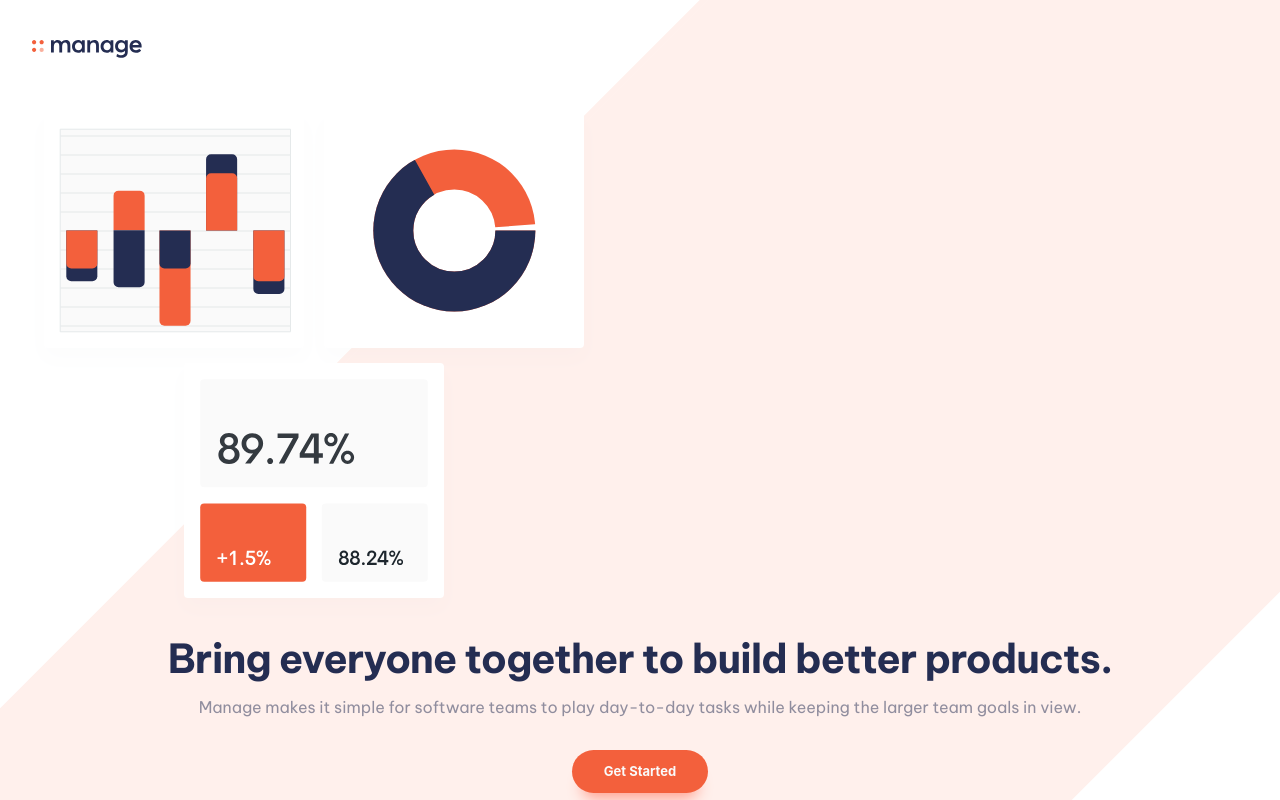
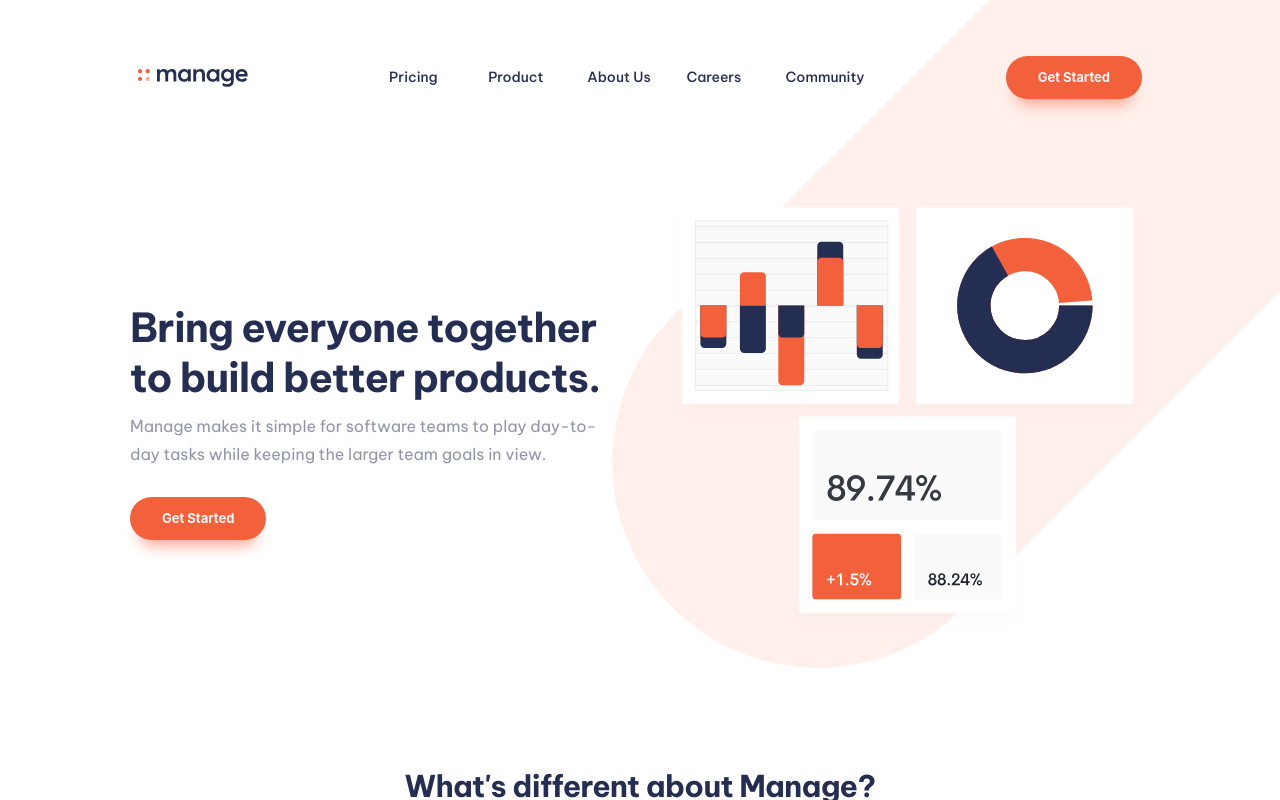
Before and after one commit to kpav33/manage-landing-page, a Next.js app: page / in a window 1280 px wide. Shown: the top 800 px of the page. Built offline with nearby package versions, Linux system fonts and the light colour scheme.

Commit message:
Add desktop styling for banner and header

```diff
--- a/components/Banner/Banner.module.css
+++ b/components/Banner/Banner.module.css
@@ -6,11 +6,45 @@
     background-position: top -130px right -140px, bottom left 250px;
 }
 
+@media only screen and (min-width: 992px) {
+    .container {
+        padding: 56px 130px 120px 130px;
+        background-image: url("/bg-tablet-pattern.svg");
+        background-repeat: no-repeat;
+        background-size: 60%;
+        background-position: top -100px right -100px;
+    }
+
+    .container > div {
+        display: grid;
+        grid-template: auto / 1fr 1fr;
+        gap: 50px;
+        max-width: 1440px;
+        margin: 0 auto;
+    }
+
+    .imageContainer {
+        grid-row: 1;
+        grid-column: 2;
+    }
+}
+
 .bannerTextContainer {
     display: flex;
     flex-direction: column;
     justify-content: center;
     align-items: center;
+    text-align: center;
+}
+
+@media only screen and (min-width: 992px) {
+    .bannerTextContainer {
+       justify-content: center;
+       align-items: flex-start;
+       text-align: left;
+       grid-column: 1;
+       grid-row: 1;
+    }
 }
 
 .bannerHeading {
@@ -18,14 +52,14 @@
     font-weight: 700;
     line-height: 50px;
     letter-spacing: -1px;
-    text-align: center;
+    /* text-align: center; */
 }
 
 .bannerText {
     font-size: 16px;
     font-weight: 300;
     line-height: 28px;
-    text-align: center;
+    /* text-align: center; */
     opacity: 0.5;
     margin: 9px 0px 29px 0px;
 }
@@ -40,4 +74,12 @@
     background-color: #F3603C;
     border: none;
     box-shadow: 0px 15px 15px -10px #FF9F8E;
+    transition: all 0.5s;
 }
+
+@media only screen and (min-width: 992px) {
+    .bannerButton:hover {
+        background-color: #F98F75;
+        cursor: pointer;
+    }
+}
--- a/components/Banner/index.js
+++ b/components/Banner/index.js
@@ -9,12 +9,15 @@ export default function Banner() {
   return (
     <section className={styles.container}>
       <Header />
+      <div>
+        <div className={styles.imageContainer}>
           <Image
             src="/illustration-intro.svg"
             width={580}
             height={525}
             alt="Banner"
           />
+        </div>
         <div className={styles.bannerTextContainer}>
           <h1 className={styles.bannerHeading}>
             Bring everyone together to build better products.
@@ -25,6 +28,7 @@ export default function Banner() {
           </p>
           <button className={styles.bannerButton}>Get Started</button>
         </div>
+      </div>
     </section>
   );
 }
--- a/components/Header/Header.module.css
+++ b/components/Header/Header.module.css
@@ -48,7 +48,28 @@
     padding-bottom: 24px;
 }
 
+.desktopMenuContainer {
+    display: none;
+}
+
+.menuButton {
+    display: none;
+    transition: all 0.5s;
+}
+
 @media only screen and (min-width: 992px) {
+    .menuButton:hover {
+        background-color: #F98F75;
+        cursor: pointer;
+    }
+}
+
+@media only screen and (min-width: 992px) {
+    .container {
+        max-width: 1440px;
+        margin: 0 auto 100px auto;
+    }
+
     .hamburgerContainer {
         display: none;
     }
@@ -56,4 +77,30 @@
     .mobileMenuContainer {
         display: none;
     }
+
+    .desktopMenuContainer {
+        display: block;
+    }
+
+    .desktopMenuContainer ul {
+        display: grid;
+        grid-template: 1fr / repeat(5, 1fr);
+        gap: 20px;
+        font-weight: 500;
+        font-size: 14px;
+        line-height: 19px;
+    }
+
+    .menuButton {
+        display: block;
+        font-size: 13px;
+        font-weight: 700;
+        line-height: 19px;
+        color: var(--lightGray);
+        padding: 12px 32px;
+        border-radius: 22px;
+        background-color: #F3603C;
+        border: none;
+        box-shadow: 0px 15px 15px -10px #ff9f8e;
+    }
 }
--- a/components/Header/index.js
+++ b/components/Header/index.js
@@ -44,6 +44,17 @@ export default function Header() {
           </ul>
         </nav>
       </div>
+
+      <div className={styles.desktopMenuContainer}>
+        <ul>
+          <li>Pricing</li>
+          <li>Product</li>
+          <li>About Us</li>
+          <li>Careers</li>
+          <li>Community</li>
+        </ul>
+      </div>
+      <button className={styles.menuButton}>Get Started</button>
     </header>
   );
 }
```
Lines whose indentation alone changed are shown as unchanged.
